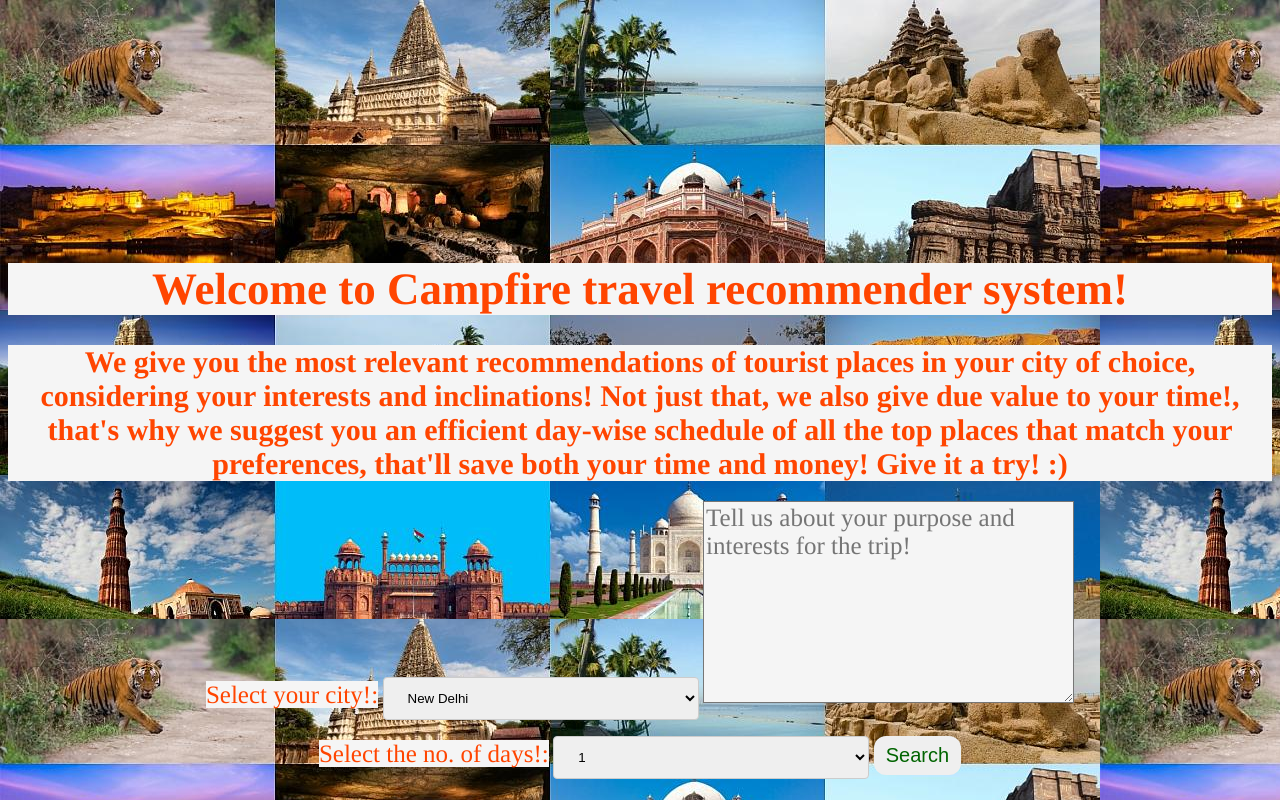
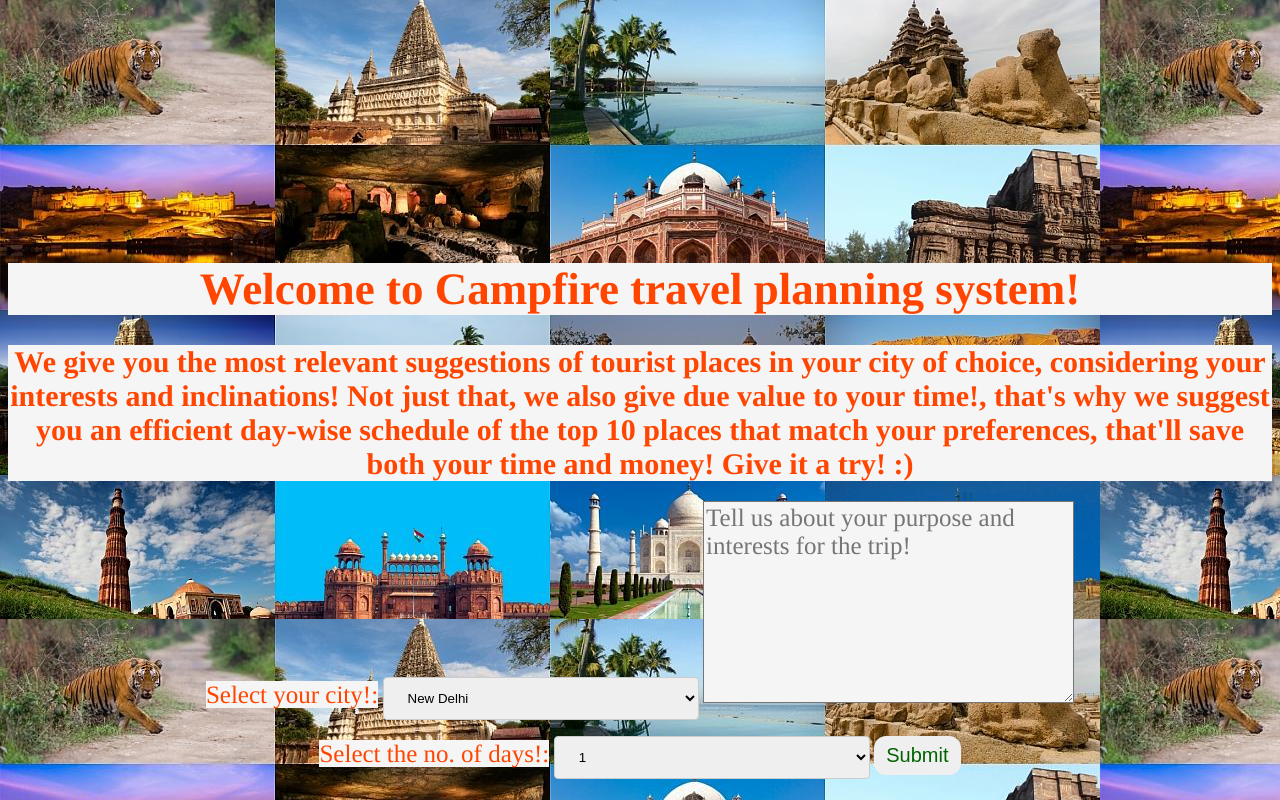
Before and after one commit to iamrishav/IR2022_Project_28, a Flask app: page / in a window 1280 px wide. Run offline with Flask 2, Linux system fonts and the light colour scheme.

Commit message:
committing changes

```diff
--- a/app.py
+++ b/app.py
@@ -2,6 +2,7 @@
 import joblib
 import pandas as pd
 import numpy as np
+from textblob import TextBlob
 import flair
 from flair.data import Sentence
 from flair.embeddings import WordEmbeddings, DocumentPoolEmbeddings
@@ -46,6 +47,10 @@
   glove_embedding = WordEmbeddings('glove')
 
   document_embeddings = DocumentPoolEmbeddings([glove_embedding])
+  ##adding spell check parts##
+  query = TextBlob(query)
+  query = str(query.correct())
+  ##finished adding spell check parts##
   sentence = Sentence(query)
   document_embeddings.embed(sentence)
   matrix1 = sentence.get_embedding().cpu().numpy()
--- a/templates/index.html
+++ b/templates/index.html
@@ -9,10 +9,10 @@
     <link rel= "stylesheet" type= "text/css" href= "{{ url_for('static',filename='css/style.css') }}">
 </head>
 <body background="{{ url_for('static', filename='images/collage.jpeg') }}">
-    <h1 class = "travel_head">Welcome to Campfire travel recommender system!</h1>
-    <h1 class = "travel_subhead">We give you the most relevant recommendations of tourist places in your city
+    <h1 class = "travel_head">Welcome to Campfire travel planning system!</h1>
+    <h1 class = "travel_subhead">We give you the most relevant suggestions of tourist places in your city
         of choice, considering your interests and inclinations! Not just that, we also give due value to your time!,
-        that's why we suggest you an efficient day-wise schedule of all the top places that match your preferences,
+        that's why we suggest you an efficient day-wise schedule of the top 10 places that match your preferences,
         that'll save both your time and money! Give it a try! :)
     </h1>
     <div>
@@ -44,7 +44,7 @@
                 <option value="8">8</option>
                 <option value="9">9</option>
             </select>
-            <button class = "submit" type="submit" name="submit_city">Search</button>
+            <button class = "submit" type="submit" name="submit_city">Submit</button>
         </form>
     </div>
 </body>
```
